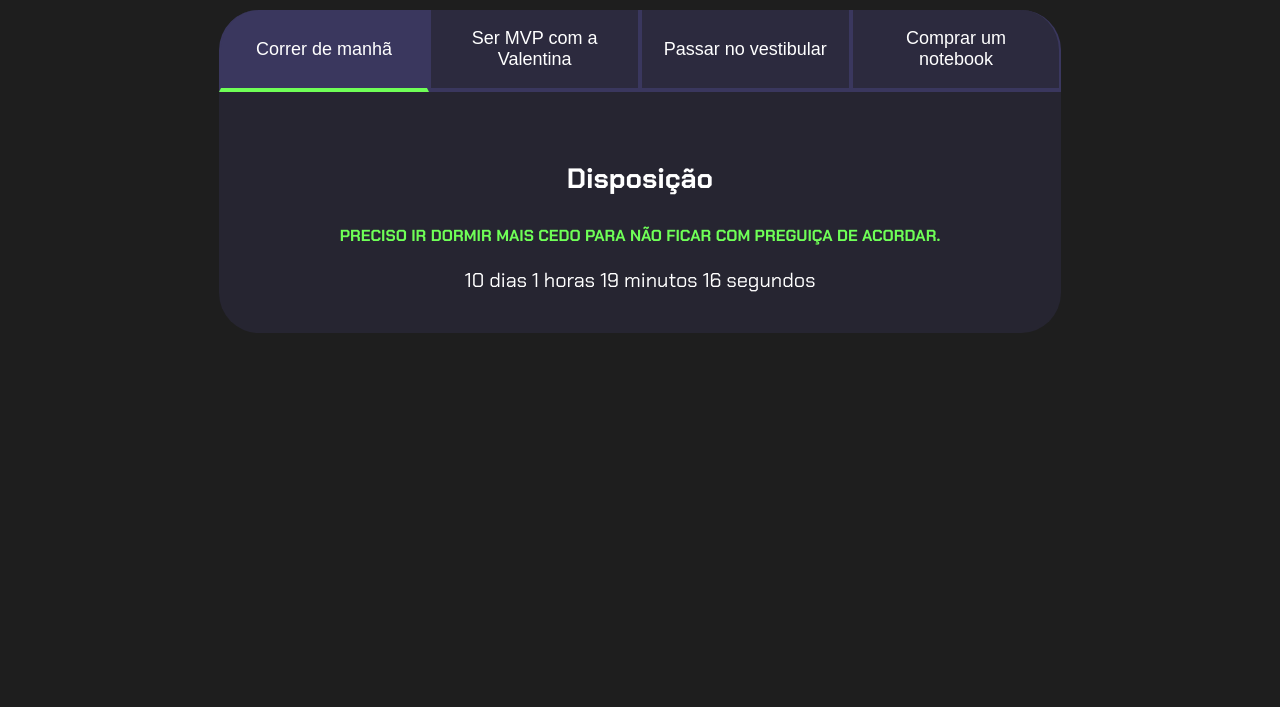
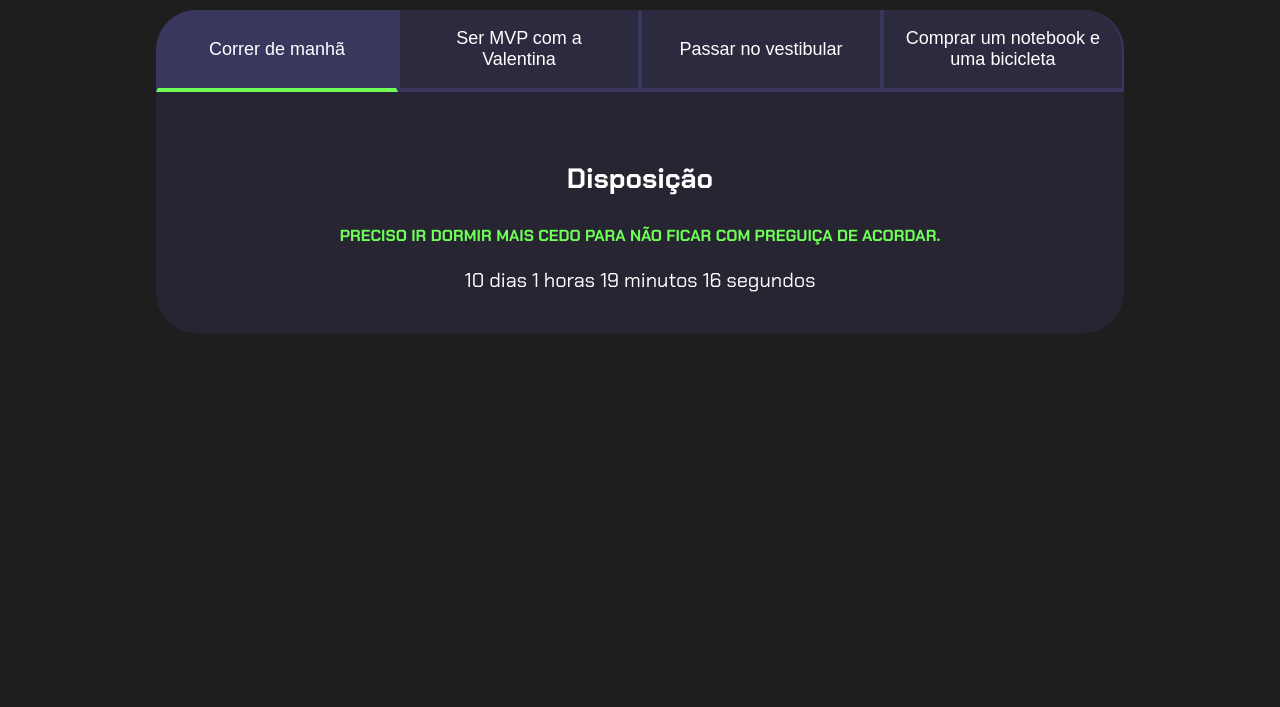
Before and after one commit to anaju0909/Ana-, a plain HTML site: page index.html in a window 1280 px wide. Shown: the part 93-800 px from the top of the page. Drawn offline with Linux system fonts and the light colour scheme.

Commit message:
Update index.html

```diff
--- a/index.html
+++ b/index.html
@@ -14,7 +14,7 @@
           <button class="botao ativo">Correr de manhã</button>
           <button class="botao">Ser MVP com a Valentina</button>
           <button class="botao">Passar no vestibular</button>
-          <button class="botao">Comprar um notebook</button>
+          <button class="botao">Comprar um notebook e uma bicicleta</button>
         </div>
         <div class="abas-textos">
           <div class="aba-conteudo ativo">
```
